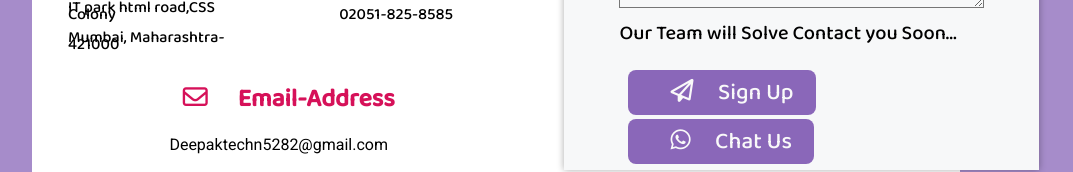
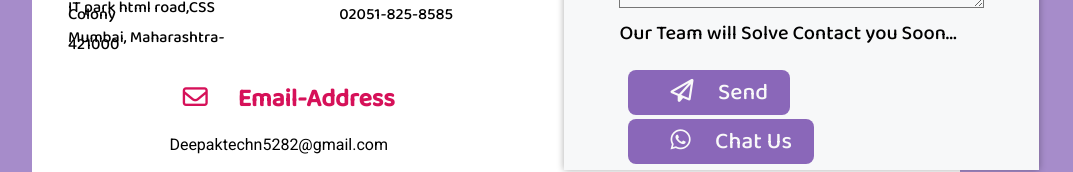
Before and after one commit to Deepak-technical/DeepakTechnicalWebsite.github.io, a plain HTML site: page contact.html in a window 1280 px wide. Shown: the part 770-942 px from the top of the page, without its empty margins (144-1217 px from the left). Drawn offline with Linux system fonts and the light colour scheme.

Commit message:
Update contact.html

```diff
--- a/contact.html
+++ b/contact.html
@@ -100,7 +100,7 @@
 
 
                         <div class="typ">
-                            <button type="submit"> <i class="far fa-paper-plane"></i>&nbsp;Sign Up </button>
+                            <button type="submit"> <i class="far fa-paper-plane"></i>&nbsp;Send  </button>
                             <button type="reset"><i class="fab fa-whatsapp"></i>&nbsp;Chat Us </button>
                         </div>
 
```
